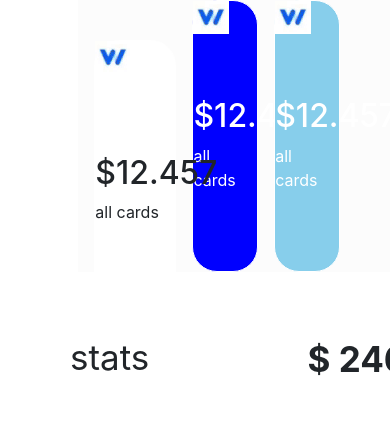
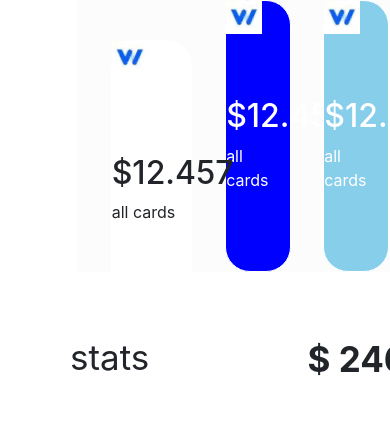
Before and after one commit to NeoAnoman/Wickret-Copy, a PHP site: page /index.html in a window 390 px wide; the page is wider, and only the part inside the window is pictured. Shown: the part 221-660 px from the top of that part. Run offline with PHP 8.4, Linux system fonts and the light colour scheme; some libraries are stand-ins or nearby versions.

Commit message:
Update style.css

```diff
--- a/assets/css/style.css
+++ b/assets/css/style.css
@@ -132,7 +132,7 @@ ul > .trns {
       border: 0.1px white solid;
       border-radius: 25px;
       width: 25%;
-      margin-left: 5%;
+      margin-left: 10%;
       height: 20vh;
       transition: 1s;
     }
@@ -141,7 +141,7 @@ ul > .trns {
       border: 0.1px white solid;
       border-radius: 25px;
       width: 20%;
-      margin-left: 5%;
+      margin-left: 10%;
       height: 20vh;
       transition: 1s;
       color: white;
@@ -151,7 +151,7 @@ ul > .trns {
       border: 0.1px white solid;
       border-radius: 25px;
       width: 20%;
-      margin-left: 5%;
+      margin-left: 10%;
       height: 20vh;
       transition: 1s;
       color: white;
```
